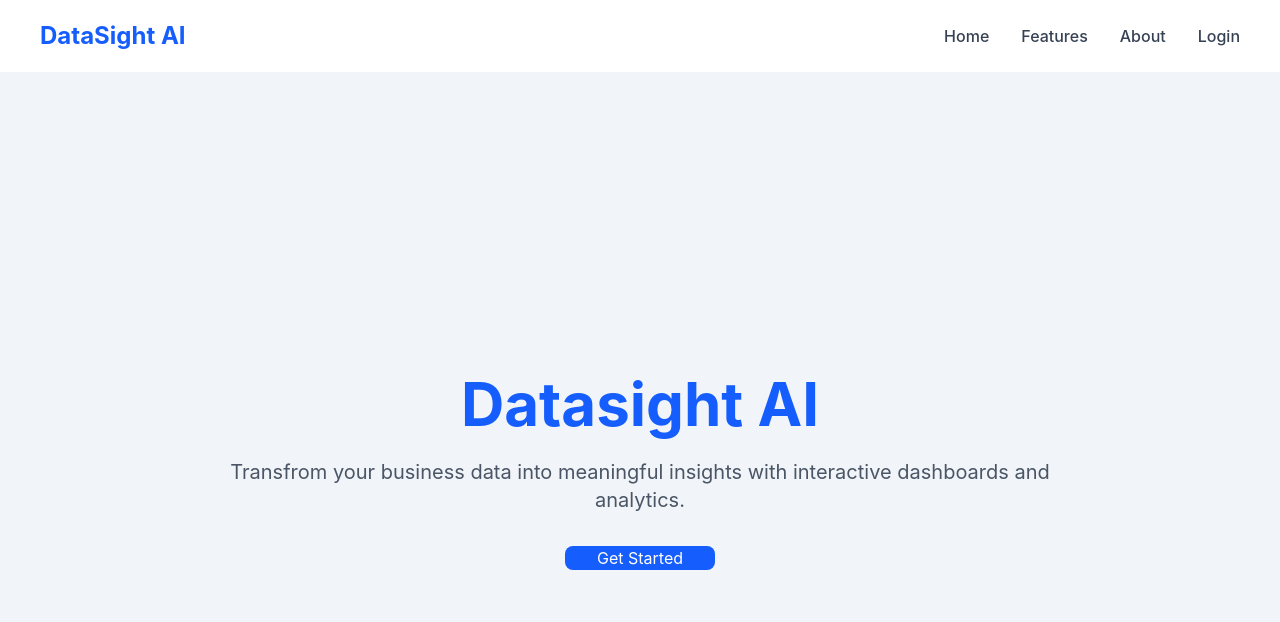
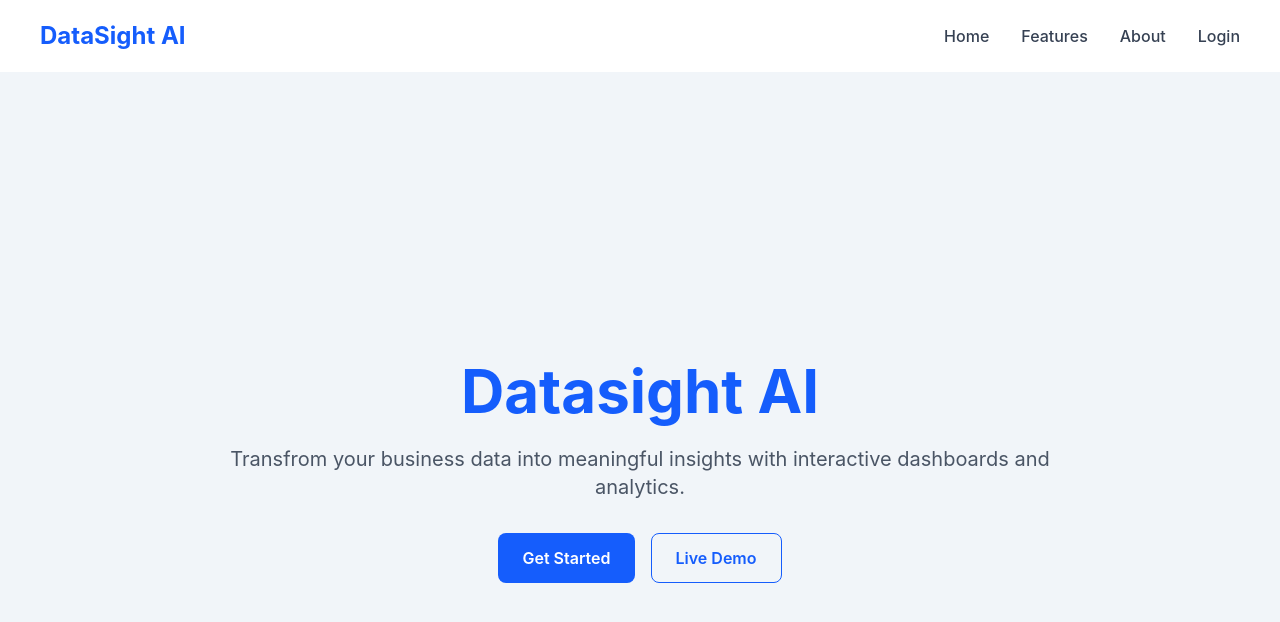
Before and after one commit to rohan2-4/DataSight-AI, a React app in the folder frontend/: page / in a window 1280 px wide. Shown: the top 622 px of the page. Built offline with nearby package versions, Linux system fonts and the light colour scheme; the HTML template or start-up script is replaced by a standard one.

Commit message:
Create reusable button component

```diff
--- a/frontend/src/components/Button.jsx
+++ b/frontend/src/components/Button.jsx
@@ -0,0 +1,20 @@
+function Button({ children, onClick, variant = "primary" }) {
+  const baseStyle =
+    "px-6 py-3 rounded-lg font-semibold transition";
+
+  const variants = {
+    primary: "bg-blue-600 text-white hover:bg-blue-700",
+    secondary: "border border-blue-600 text-blue-600 hover:bg-blue-50",
+  };
+
+  return (
+    <button
+      onClick={onClick}
+      className={`${baseStyle} ${variants[variant]}`}
+    >
+      {children}
+    </button>
+  );
+}
+
+export default Button;
--- a/frontend/src/components/Hero.jsx
+++ b/frontend/src/components/Hero.jsx
@@ -1,3 +1,4 @@
+import Button from './Button';
 function Hero() {
     return (
         <section className="min-h-screen flex items-center justify-center bg-slate-100">
@@ -7,9 +8,14 @@ function Hero() {
                     Transfrom your business data into meaningful insights with
                     interactive dashboards and analytics.
                 </p>
-                <button className="mt-8 bg-blue-600 text-white px-8 rounded-lg hover:bg-blue-700 transition">
+                <div className="mt-8 flex justify-center gap-4">
+                <Button >
                     Get Started
-                </button>
+                </Button>
+                <Button variant="secondary">
+                    Live Demo
+                </Button>
+                </div>
             </div>
         </section>
     );
```
